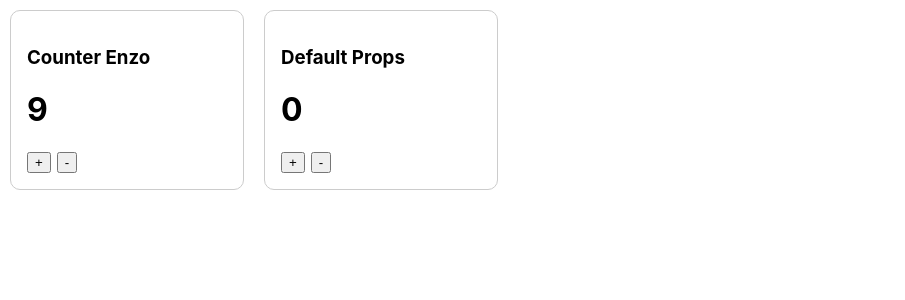
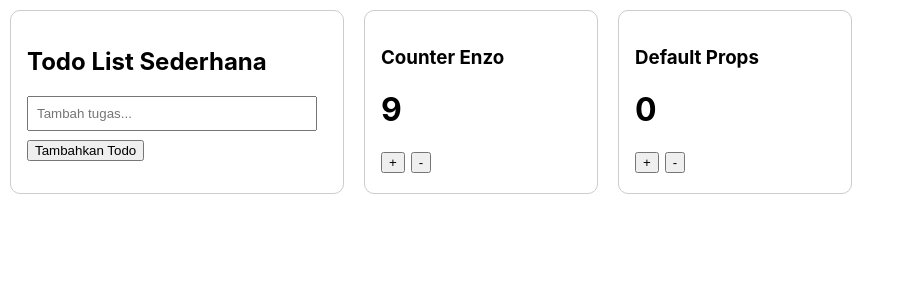
Before and after one commit to enzw/myreactjs, a React (Create React App) app: page / in a window 1280 px wide. Shown: the top 300 px of the page, without its empty margins (0-905 px from the left). Built offline with nearby package versions, Linux system fonts and the light colour scheme.

Commit message:
Add new component to components folder

```diff
--- a/src/App.js
+++ b/src/App.js
@@ -1,8 +1,10 @@
 import { CounterCard } from "./components/CounterCard";
+import { TodoCard } from "./components/TodoCard";
 
 const App = () => {
   return (
     <div style={{ display: "flex" }}>
+      <TodoCard title = {"Todo List Sederhana"}/>
       <CounterCard title={"Counter Enzo"} start={9} />
       <CounterCard title={"Default Props"} />
     </div>
--- /dev/null
+++ b/src/components/TodoCard.jsx
@@ -0,0 +1,61 @@
+import { useState } from "react";
+import PropTypes from "prop-types";
+
+const TodoCard = ({ title }) => {
+    const [inputValue, setInputValue] = useState("");
+    const [todos, setTodos] = useState([]);
+
+    const handleAddTodo = () => {
+        if (inputValue.trim() === "") return;
+
+        setTodos([...todos, inputValue]);
+        setInputValue("");
+    };
+
+    const handleDelete = (index) => {
+        const newList = todos.filter((_, i) => i !== index);
+        setTodos(newList);
+    };
+
+    return (
+        <div style={{
+            padding: "16px",
+            border: "1px solid #ccc",
+            borderRadius: "10px",
+            width: "300px",
+            margin: "10px"
+        }}>
+            <h2>{title}</h2>
+
+            <input type="text"
+                value={inputValue}
+                onChange={(e) => { setInputValue(e.target.value) }}
+                placeholder="Tambah tugas..."
+                style={{
+                    width: "90%",
+                    padding: "8px",
+                    marginBottom: "8px"
+                }}
+            />
+
+            <button onClick={handleAddTodo}>Tambahkan Todo</button>
+
+            <ul>
+                {todos.map((todo, index) => {
+                    return (
+                        <li key={index} style={{ display: "flex", justifyContent: "space-between" }}>
+                            {todo}
+                            <button onClick={() => handleDelete(index)}> x </button>
+                        </li>
+                    )
+                })}
+            </ul>
+        </div>
+    )
+}
+
+TodoCard.propTypes = {
+    title: PropTypes.string.isRequired
+}
+
+export { TodoCard }
```
